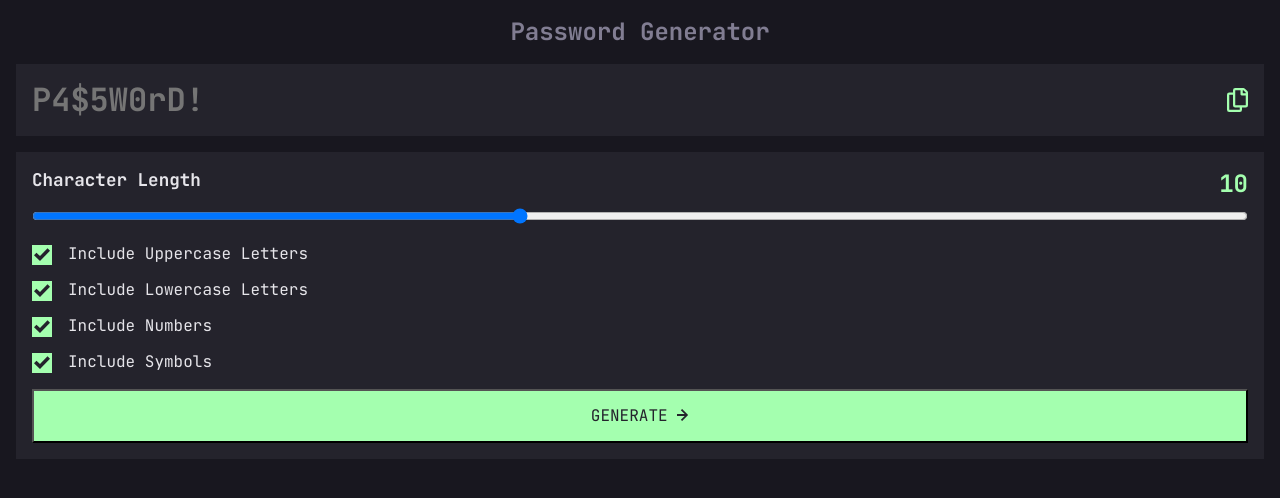
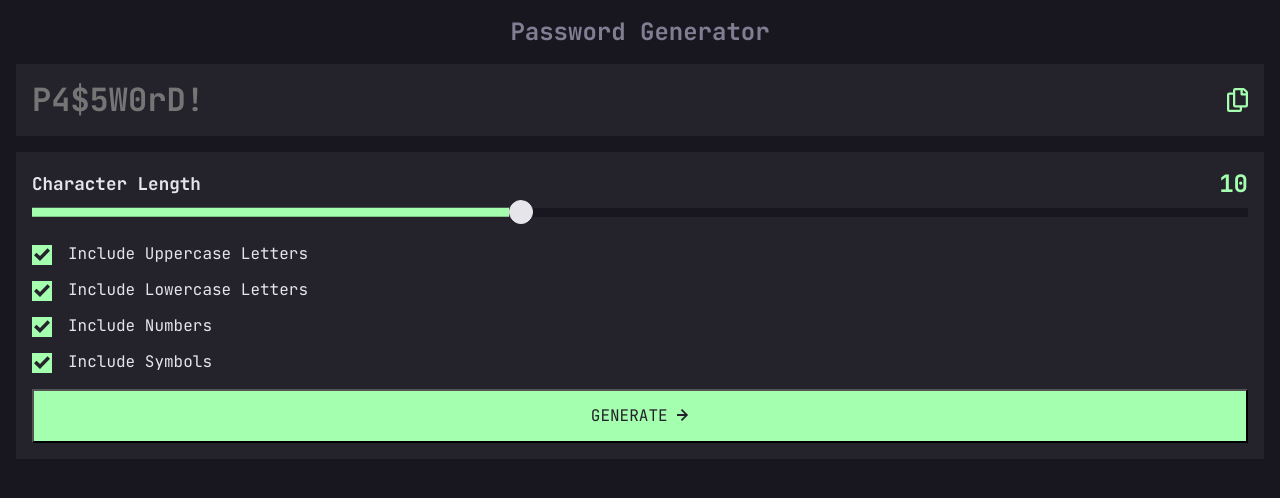
Before and after one commit to wideirp/password-generator-app, a Vue app: page / in a window 1280 px wide. Shown: the top 498 px of the page. Built offline with nearby package versions, Linux system fonts and the light colour scheme.

Commit message:
Add custom slider styles

```diff
--- a/src/components/InteractiveSlider.vue
+++ b/src/components/InteractiveSlider.vue
@@ -30,14 +30,74 @@ fieldset {
   label {
     display: block;
     @include font-body();
+    line-height: 2rem;
   }
 
   input[type="range"] {
+    $thumb-height: 1.5rem;
+    $track-height: 0.5rem;
+    $track-color: rgba(0, 0, 0, 0.2);
+    $brightness-hover: 180%;
+    $brightness-down: 80%;
+    $clip-edges: 0.125em;
+
     width: 100%;
-    margin-top: 1rem;
+    font-size: 1.5rem;
+    background: transparent;
+    overflow: hidden;
+
+    &,
+    &::-webkit-slider-runnable-track,
+    &::-webkit-slider-thumb {
+      appearance: none;
+      height: $thumb-height;
+      position: relative;
+    }
+
+    &::-webkit-slider-runnable-track {
+      background: linear-gradient($color-very-dark-grey 0 0) scroll no-repeat
+        center / 100% calc($track-height + 1px);
+    }
+
+    &::-webkit-slider-thumb {
+      $clip-top: calc(($thumb-height - $track-height) * 0.5 - 0.5px);
+      $clip-bottom: calc($thumb-height - $clip-top);
+      $clip-further: calc(100% + 1px);
+
+      width: $thumb-height;
+      background-color: $color-almost-white;
+      border: 1px solid $color-almost-white;
+      border-radius: 50%;
+      box-shadow: calc(-100vmax - $thumb-height) 0 0 100vmax $color-neon-green;
+      clip-path: polygon(
+        100% 1px,
+        $clip-edges -1px,
+        0 $clip-top,
+        -100vmax $clip-top,
+        -100vmax $clip-bottom,
+        0 $clip-bottom,
+        $clip-edges 100%,
+        $clip-further $clip-further
+      );
+
+      @media (hover: hover) {
+        &:hover {
+          border-color: $color-neon-green;
+          background-color: $color-very-dark-grey;
+          cursor: grab;
+        }
+        &:active {
+          cursor: grabbing;
+        }
+      }
+    }
+
+    &:active {
+      cursor: grabbing;
+    }
   }
 
-  span.count {
+  .count {
     position: absolute;
     top: 0;
     right: 0;
```
